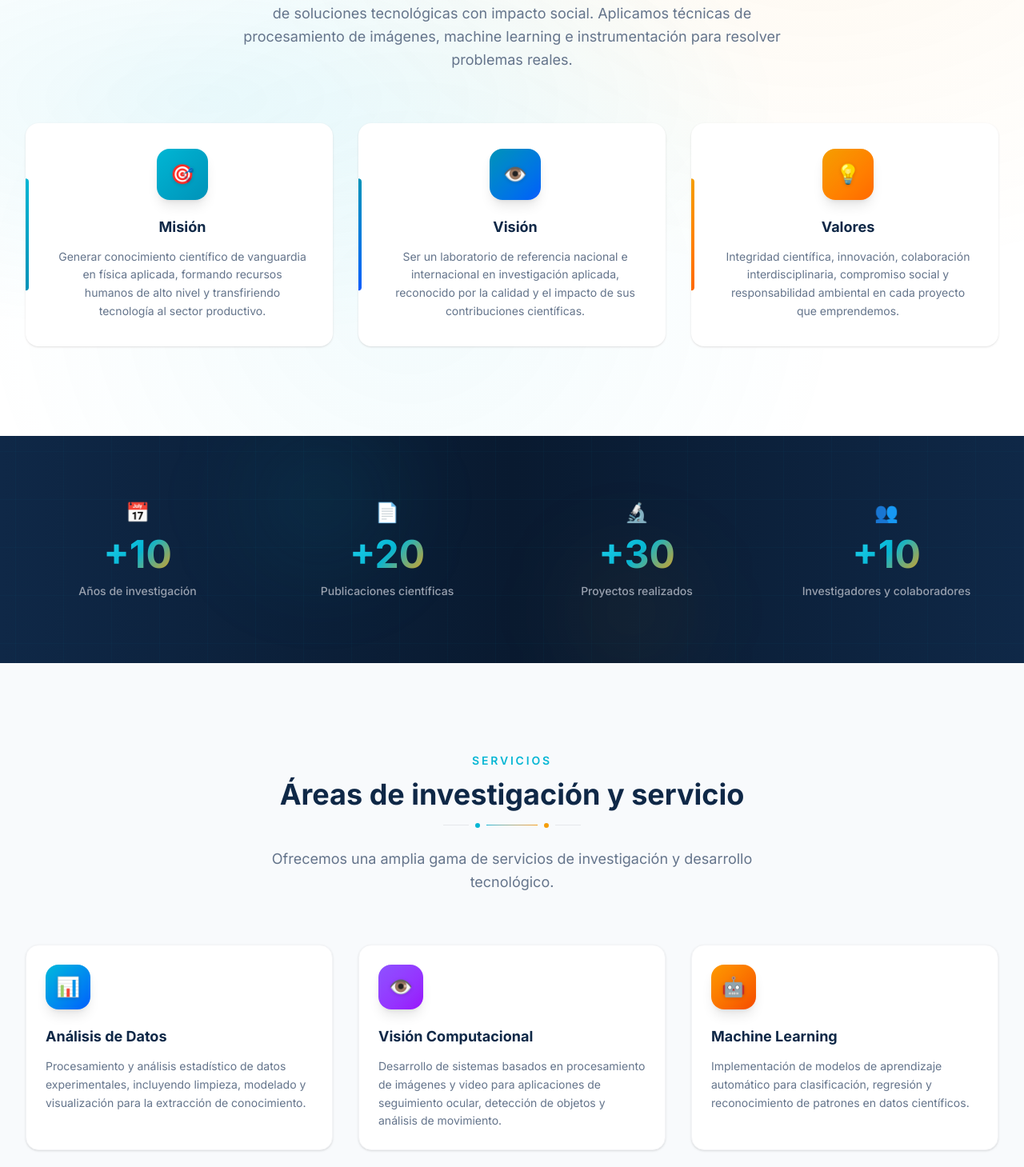
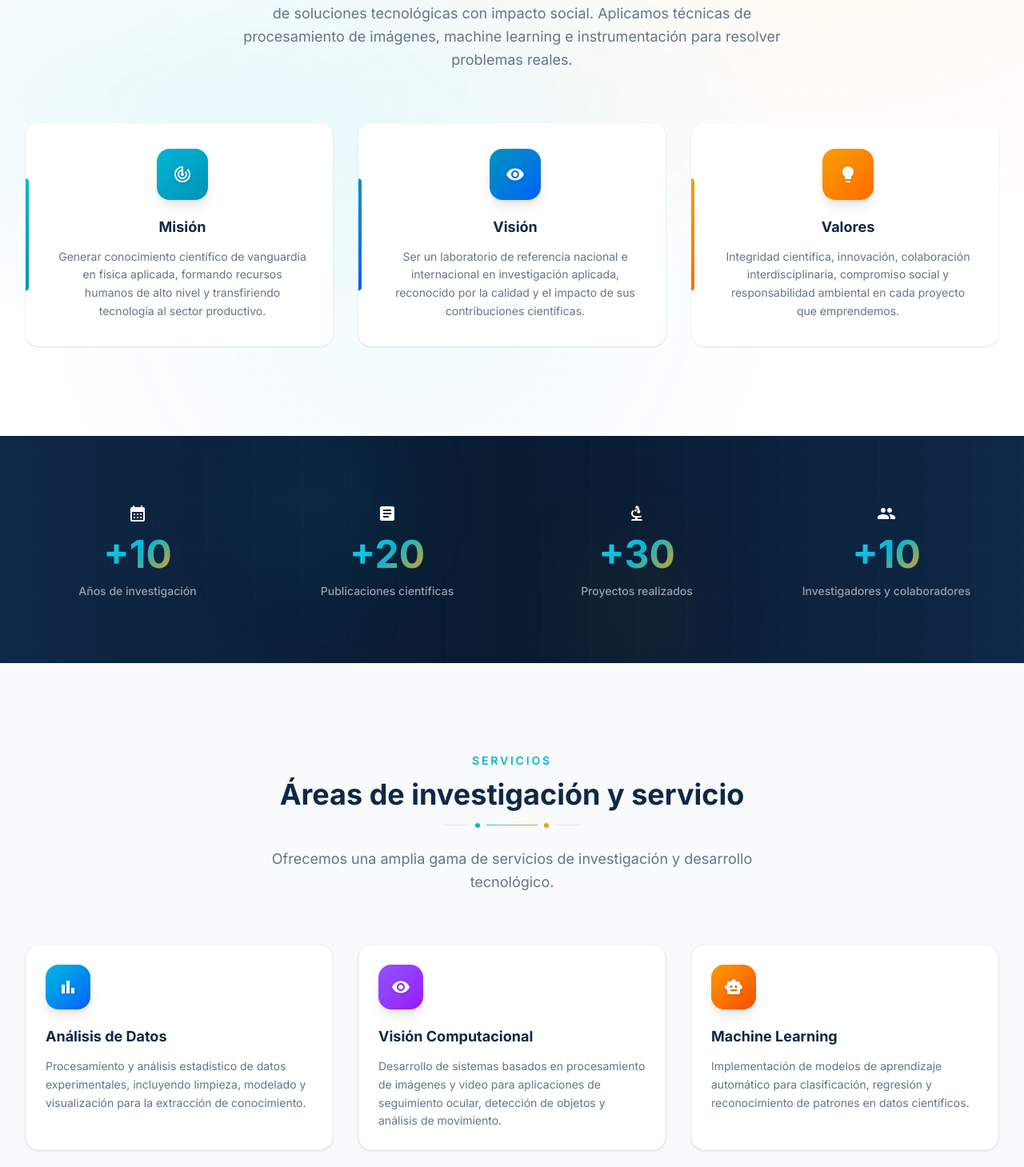
Before and after one commit to LilkongW/website-lab, a Next.js app: page / in a window 1280 px wide. Shown: the part 1206-2665 px from the top of the page at 80% size. Built offline with nearby package versions, Linux system fonts and the light colour scheme.

Commit message:
mejoras, cambios en iconos

```diff
--- a/app/investigacion/page.tsx
+++ b/app/investigacion/page.tsx
@@ -2,11 +2,12 @@
 
 import AnimatedSection from "@/components/ui/AnimatedSection"
 import Card from "@/components/ui/Card"
+import Icon from "@/components/ui/Icon"
 import PageHeader from "@/components/ui/PageHeader"
 import { researchAreas } from "@/constants"
 import { useLanguage } from "@/contexts/LanguageContext"
 
-const areaIcons = ["⚛️", "💎", "🖥️", "☀️"]
+const areaIcons = ["ImageSearch", "Analytics", "Psychology", "WbSunny"]
 const areaGradients = [
   "from-cyan-500 to-blue-600",
   "from-violet-500 to-purple-600",
@@ -31,8 +32,8 @@ export default function InvestigacionPage() {
               <AnimatedSection key={area.title} delay={i * 150} animation={i % 2 === 0 ? "fade-left" : "fade-right"}>
                 <Card className="group h-full">
                   <div className="flex items-start gap-4 mb-4">
-                    <div className={`flex h-12 w-12 shrink-0 items-center justify-center rounded-xl bg-gradient-to-br ${areaGradients[i]} text-xl shadow-lg`}>
-                      {areaIcons[i]}
+                    <div className={`flex h-12 w-12 shrink-0 items-center justify-center rounded-xl bg-gradient-to-br ${areaGradients[i]} text-xl text-white shadow-lg`}>
+                      <Icon name={areaIcons[i]} fontSize="inherit" />
                     </div>
                     <div>
                       <h3 className="text-xl font-bold text-primary group-hover:text-secondary transition-colors duration-300">{area.title}</h3>
--- a/app/servicios/page.tsx
+++ b/app/servicios/page.tsx
@@ -2,6 +2,7 @@
 
 import AnimatedSection from "@/components/ui/AnimatedSection"
 import Card from "@/components/ui/Card"
+import Icon from "@/components/ui/Icon"
 import PageHeader from "@/components/ui/PageHeader"
 import { services } from "@/constants"
 import { useLanguage } from "@/contexts/LanguageContext"
@@ -31,8 +32,8 @@ export default function ServiciosPage() {
             {services.map((service, i) => (
               <AnimatedSection key={service.title} delay={i * 100}>
                 <Card className="group h-full text-center">
-                  <div className={`mx-auto mb-5 flex h-16 w-16 items-center justify-center rounded-2xl bg-gradient-to-br ${serviceGradients[i]} text-2xl shadow-lg transition-all duration-300 group-hover:scale-110 group-hover:rotate-3`}>
-                    <span className="drop-shadow-sm">{service.icon}</span>
+                  <div className={`mx-auto mb-5 flex h-16 w-16 items-center justify-center rounded-2xl bg-gradient-to-br ${serviceGradients[i]} text-2xl text-white shadow-lg transition-all duration-300 group-hover:scale-110 group-hover:rotate-3`}>
+                    <Icon name={service.icon} className="drop-shadow-sm" fontSize="inherit" />
                   </div>
                   <h3 className="mb-3 text-lg font-bold text-primary group-hover:text-secondary transition-colors duration-300">{service.title}</h3>
                   <p className="text-sm leading-relaxed text-muted">{service.description}</p>
--- a/components/sections/AboutSection.tsx
+++ b/components/sections/AboutSection.tsx
@@ -1,24 +1,25 @@
 "use client"
 
 import AnimatedSection from "@/components/ui/AnimatedSection"
+import Icon from "@/components/ui/Icon"
 import SectionTitle from "@/components/ui/SectionTitle"
 import { useLanguage } from "@/contexts/LanguageContext"
 
 const items = [
   {
-    icon: "🎯",
+    icon: "TrackChanges",
     titleKey: "about.mission",
     textKey: "about.missionText",
     gradient: "from-secondary to-cyan-600",
   },
   {
-    icon: "👁️",
+    icon: "Visibility",
     titleKey: "about.vision",
     textKey: "about.visionText",
     gradient: "from-cyan-600 to-blue-600",
   },
   {
-    icon: "💡",
+    icon: "Lightbulb",
     titleKey: "about.values",
     textKey: "about.valuesText",
     gradient: "from-accent to-orange-500",
@@ -43,8 +44,8 @@ export default function AboutSection() {
               <div className="card-premium group relative overflow-hidden rounded-xl bg-white p-8 pl-10 text-center shadow-sm">
                 <div className={`absolute left-0 top-1/2 -translate-y-1/2 h-1/2 w-1 rounded-r-full bg-gradient-to-b ${item.gradient} transition-all duration-300 group-hover:h-3/4`} />
 
-                <div className={`mx-auto mb-5 flex h-16 w-16 items-center justify-center rounded-2xl bg-gradient-to-br ${item.gradient} text-2xl shadow-lg`}>
-                  <span className="drop-shadow-sm">{item.icon}</span>
+                <div className={`mx-auto mb-5 flex h-16 w-16 items-center justify-center rounded-2xl bg-gradient-to-br ${item.gradient} text-2xl text-white shadow-lg`}>
+                  <Icon name={item.icon} className="drop-shadow-sm" fontSize="inherit" />
                 </div>
                 <h3 className="mb-3 text-lg font-bold text-primary">{t(item.titleKey)}</h3>
                 <p className="text-sm leading-relaxed text-muted">{t(item.textKey)}</p>
--- a/components/sections/ServicesPreview.tsx
+++ b/components/sections/ServicesPreview.tsx
@@ -3,6 +3,7 @@
 import Link from "next/link"
 import AnimatedSection from "@/components/ui/AnimatedSection"
 import Card from "@/components/ui/Card"
+import Icon from "@/components/ui/Icon"
 import SectionTitle from "@/components/ui/SectionTitle"
 import { services } from "@/constants"
 import { useLanguage } from "@/contexts/LanguageContext"
@@ -30,8 +31,8 @@ export default function ServicesPreview() {
           {preview.map((service, i) => (
             <AnimatedSection key={service.title} delay={i * 150}>
               <Card className="group h-full">
-                <div className={`mb-5 flex h-14 w-14 items-center justify-center rounded-2xl bg-gradient-to-br ${iconGradients[i]} text-2xl shadow-lg transition-transform duration-300 group-hover:scale-110 group-hover:rotate-3`}>
-                  <span className="drop-shadow-sm">{service.icon}</span>
+                <div className={`mb-5 flex h-14 w-14 items-center justify-center rounded-2xl bg-gradient-to-br ${iconGradients[i]} text-2xl text-white shadow-lg transition-transform duration-300 group-hover:scale-110 group-hover:rotate-3`}>
+                  <Icon name={service.icon} className="drop-shadow-sm" fontSize="inherit" />
                 </div>
                 <h3 className="mb-3 text-lg font-bold text-primary group-hover:text-secondary transition-colors duration-300">{service.title}</h3>
                 <p className="text-sm leading-relaxed text-muted">{service.description}</p>
--- a/components/sections/StatsSection.tsx
+++ b/components/sections/StatsSection.tsx
@@ -2,15 +2,16 @@
 
 import AnimatedSection from "@/components/ui/AnimatedSection"
 import CountUp from "@/components/ui/CountUp"
+import Icon from "@/components/ui/Icon"
 import { useLanguage } from "@/contexts/LanguageContext"
 
 const statKeys = ["stats.years", "stats.publications", "stats.projects", "stats.researchers"] as const
 
 const stats = [
-  { value: 10, prefix: "+", icon: "📅" },
-  { value: 20, prefix: "+", icon: "📄" },
-  { value: 30, prefix: "+", icon: "🔬" },
-  { value: 10, prefix: "+", icon: "👥" },
+  { value: 10, prefix: "+", icon: "CalendarMonth" },
+  { value: 20, prefix: "+", icon: "Article" },
+  { value: 30, prefix: "+", icon: "Biotech" },
+  { value: 10, prefix: "+", icon: "Group" },
 ]
 
 export default function StatsSection() {
@@ -29,7 +30,7 @@ export default function StatsSection() {
           {stats.map((stat, i) => (
             <AnimatedSection key={statKeys[i]} delay={i * 150} animation="scale-in">
               <div className="stat-divider text-center px-4">
-                <div className="mb-3 text-2xl">{stat.icon}</div>
+                <div className="mb-3 text-2xl text-white"><Icon name={stat.icon} fontSize="inherit" /></div>
                 <p className="text-4xl font-bold text-white sm:text-5xl">
                   <CountUp end={stat.value} prefix={stat.prefix} className="gradient-text" />
                 </p>
--- /dev/null
+++ b/components/ui/Icon.tsx
@@ -0,0 +1,44 @@
+"use client"
+
+import type { SvgIconProps } from "@mui/material/SvgIcon"
+import BarChart from "@mui/icons-material/BarChart"
+import Visibility from "@mui/icons-material/Visibility"
+import SmartToy from "@mui/icons-material/SmartToy"
+import Timeline from "@mui/icons-material/Timeline"
+import Code from "@mui/icons-material/Code"
+import Build from "@mui/icons-material/Build"
+import ImageSearch from "@mui/icons-material/ImageSearch"
+import Analytics from "@mui/icons-material/Analytics"
+import Psychology from "@mui/icons-material/Psychology"
+import WbSunny from "@mui/icons-material/WbSunny"
+import TrackChanges from "@mui/icons-material/TrackChanges"
+import Lightbulb from "@mui/icons-material/Lightbulb"
+import CalendarMonth from "@mui/icons-material/CalendarMonth"
+import Article from "@mui/icons-material/Article"
+import Biotech from "@mui/icons-material/Biotech"
+import Group from "@mui/icons-material/Group"
+
+const iconMap: Record<string, React.ComponentType<SvgIconProps>> = {
+  BarChart,
+  Visibility,
+  SmartToy,
+  Timeline,
+  Code,
+  Build,
+  ImageSearch,
+  Analytics,
+  Psychology,
+  WbSunny,
+  TrackChanges,
+  Lightbulb,
+  CalendarMonth,
+  Article,
+  Biotech,
+  Group,
+}
+
+export default function Icon({ name, ...props }: { name: string } & SvgIconProps) {
+  const Component = iconMap[name]
+  if (!Component) return <span>{name}</span>
+  return <Component {...props} />
+}
--- a/package.json
+++ b/package.json
@@ -9,6 +9,10 @@
     "lint": "eslint"
   },
   "dependencies": {
+    "@emotion/react": "^11.14.0",
+    "@emotion/styled": "^11.14.1",
+    "@mui/icons-material": "^9.2.0",
+    "@mui/material": "^9.2.0",
     "next": "16.2.10",
     "react": "19.2.4",
     "react-dom": "19.2.4"
```
Also changed, not shown: constants/index.ts (+7 -7 lines), 1 other file (tests, documents, lock files or other folders).
